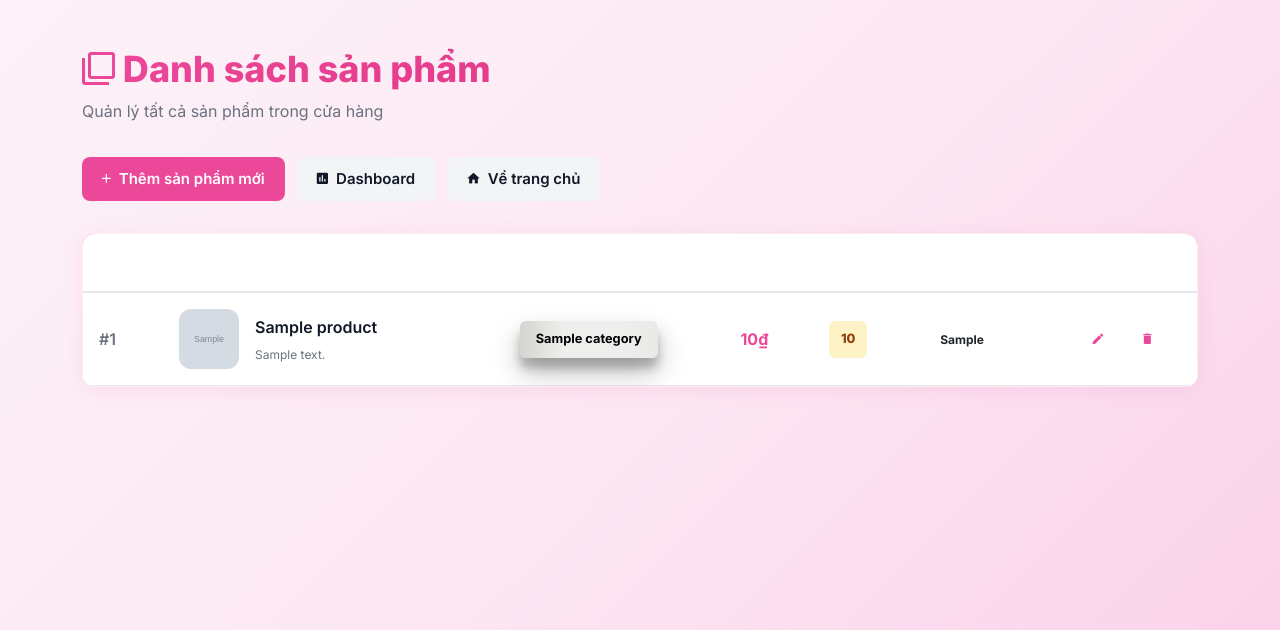
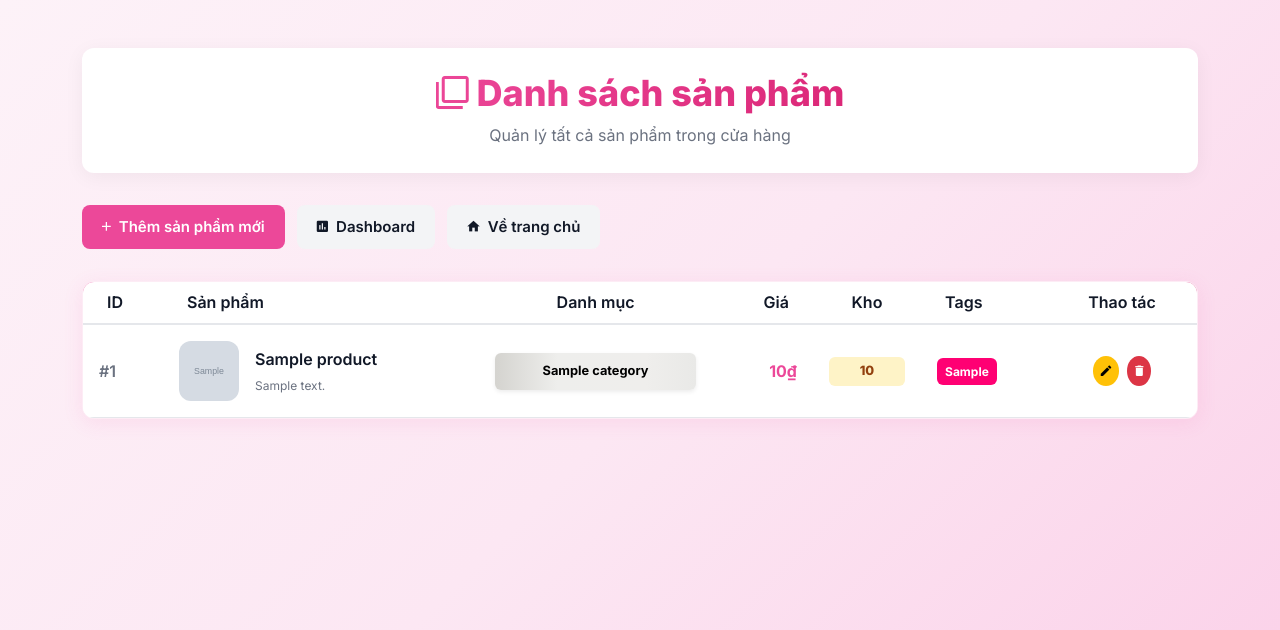
Before and after one commit to tqd-tech/LTW_FlowersGiftNow_Group6, a PHP site: page /admin/products.php in a window 1280 px wide. Shown: the top 630 px of the page. Run offline with PHP 8.4, Linux system fonts and the light colour scheme; tables that the repository leaves empty or names only in its code hold one stand-in row (values such as "Sample post"); grey boxes marked "Sample" are stand-in pictures.

Commit message:
fea: center for admin function

```diff
--- a/admin/products.php
+++ b/admin/products.php
@@ -56,18 +56,18 @@ $products = $pdo->query("SELECT p.*, c.name AS category_name FROM products p LEF
         thead {
             background: linear-gradient(135deg, var(--primary) 0%, var(--primary-dark) 100%) !important;
         }
-        thead th {
+        /* thead th {
             color: white !important;
-        }
+        } */
     </style>
 </head>
 <body>
 <div class="container py-5">
-    <div class="page-header" style="margin-bottom: 2rem;">
+    <div class="page-header" style="margin-bottom: 2rem; background: white; padding: 1.5rem 2rem; border-radius: var(--radius-lg); box-shadow: 0 4px 20px rgba(0, 0, 0, 0.05); display:flex; flex-direction: column; justify-content: space-between; align-items: center; ">
         <h1>
             <i class="zmdi zmdi-collection-item"></i> Danh sách sản phẩm
         </h1>
-        <p style="color: var(--text-secondary);">Quản lý tất cả sản phẩm trong cửa hàng</p>
+        <p style="color: var(--text-secondary); margin: 0; ">Quản lý tất cả sản phẩm trong cửa hàng</p>
     </div>
 
     <div style="display: flex; gap: 0.75rem; margin-bottom: 2rem; flex-wrap: wrap;">
@@ -87,13 +87,13 @@ $products = $pdo->query("SELECT p.*, c.name AS category_name FROM products p LEF
             <table class="table align-middle" style="margin-bottom: 0;">
                 <thead style="background: var(--gray-100); border-bottom: 2px solid var(--gray-200);">
                     <tr>
-                        <th style="padding: 1rem; font-weight: 600; color: var(--text-primary); width: 80px;">ID</th>
-                        <th style="padding: 1rem; font-weight: 600; color: var(--text-primary);">Sản phẩm</th>
-                        <th style="padding: 1rem; font-weight: 600; color: var(--text-primary); text-align: center;">Danh mục</th>
-                        <th style="padding: 1rem; font-weight: 600; color: var(--text-primary); text-align: right;">Giá</th>
-                        <th style="padding: 1rem; font-weight: 600; color: var(--text-primary); text-align: center;">Tồn kho</th>
-                        <th style="padding: 1rem; font-weight: 600; color: var(--text-primary);">Tags</th>
-                        <th style="padding: 1rem; font-weight: 600; color: var(--text-primary); text-align: center; width: 150px;">Thao tác</th>
+                        <th style="padding: 0.5rem 1.5rem ; font-weight: 600; color: var(--text-primary); width: 80px;">ID</th>
+                        <th style="padding: 0.5rem 1.5rem; font-weight: 600; color: var(--text-primary);">Sản phẩm</th>
+                        <th style="padding: 0.5rem 1.5rem; font-weight: 600; color: var(--text-primary); text-align: center;">Danh mục</th>
+                        <th style="padding: 0.5rem 1.5rem; font-weight: 600; color: var(--text-primary); text-align: right;">Giá</th>
+                        <th style="padding: 0.5rem 1.5rem; font-weight: 600; color: var(--text-primary); text-align: center;">Kho</th>
+                        <th style="padding: 0.5rem 1.5rem; font-weight: 600; color: var(--text-primary);">Tags</th>
+                        <th style="padding: 0.5rem 1.5rem; font-weight: 600; color: var(--text-primary); text-align: center; width: 150px;">Thao tác</th>
                     </tr>
                 </thead>
                 <tbody>
@@ -114,7 +114,7 @@ $products = $pdo->query("SELECT p.*, c.name AS category_name FROM products p LEF
                                     </div>
                                 <?php endif; ?>
                                 <div>
-                                    <div style="font-weight: 600; color: var(--text-primary); margin-bottom: 0.25rem;">
+                                    <div style="font-weight: 600; color: var(--text-primary); margin-bottom: 0.2rem;">
                                         <?= htmlspecialchars($product['name']) ?>
                                     </div>
                                     <?php if (!empty($product['description'])): ?>
@@ -127,7 +127,7 @@ $products = $pdo->query("SELECT p.*, c.name AS category_name FROM products p LEF
                         </td>
                         <td style="padding: 1rem; text-align: center;">
                             <?php if ($product['category_name']): ?>
-                                <span class="badge-modern badge-info">
+                                <span class="badge-modern badge-info shadow-sm">
                                     <?= htmlspecialchars($product['category_name']) ?>
                                 </span>
                             <?php else: ?>
@@ -156,7 +156,7 @@ $products = $pdo->query("SELECT p.*, c.name AS category_name FROM products p LEF
                             ?>
                                 <div class="tag-list">
                                     <?php foreach (array_slice($tags, 0, 3) as $tag): ?>
-                                        <span class="badge-modern badge-secondary" style="font-size: 0.75rem;">
+                                        <span class="badge-modern badge-secondary" style="font-size: 0.75rem; padding: 0.25rem 0.5rem; background: #ff0073ff; color: #ffffffff;">
                                             <?= htmlspecialchars(trim($tag)) ?>
                                         </span>
                                     <?php endforeach; ?>
@@ -171,12 +171,12 @@ $products = $pdo->query("SELECT p.*, c.name AS category_name FROM products p LEF
                         <td style="padding: 1rem;">
                             <div style="display: flex; gap: 0.5rem; justify-content: center;">
                                 <a href="edit_product.php?id=<?= $product['id'] ?>"
-                                   class="btn-modern btn-warning btn-sm"
+                                   class="btn-modern btn btn-warning btn-sm rounded-circle p-2"
                                    title="Sửa sản phẩm">
                                     <i class="zmdi zmdi-edit"></i>
                                 </a>
                                 <a href="delete_product.php?id=<?= $product['id'] ?>"
-                                   class="btn-modern btn-danger btn-sm"
+                                   class="btn-modern btn btn-danger btn-sm rounded-circle p-2"
                                    onclick="return confirm('Bạn có chắc chắn muốn xóa sản phẩm này?');"
                                    title="Xóa sản phẩm">
                                     <i class="zmdi zmdi-delete"></i>
--- a/assets/css/modern-design.css
+++ b/assets/css/modern-design.css
@@ -498,10 +498,11 @@ a:hover {
 
 /* ====== BADGES ====== */
 .badge-modern {
-    display: inline-flex;
+    display: flex;
+    justify-content: center;
     gap: 0.5rem;
     align-items: center;
-    padding: 0.5rem 0.75rem;
+    padding: 0.25rem 0.5rem;
     font-size: 0.8rem;
     font-weight: 700;
     border-radius: var(--radius-sm);
@@ -520,8 +521,8 @@ a:hover {
 }
 
 .badge-danger {
-    background: #FEE2E2;
-    color: #991B1B;
+    background: #ff4040;
+    color: #ffffff;
 }
 
 .badge-info {
--- a/index.php
+++ b/index.php
@@ -36,7 +36,7 @@ $sort = $_GET['sort'] ?? '';
     <div class="container-modern" style="padding: 4rem 2rem;">
         <div class="hero-modern-content">
             <div class="animate-slide-up">
-                <span class="badge-modern badge-info" style="font-size: 0.875rem; margin-bottom: 1rem;">
+                <span class="badge-modern badge-info d-inline-block " style="font-size: 0.875rem; margin-bottom: 1rem;">
                     <i class="fa fa-star"></i>
                     Uy tín • Chất lượng • Giao nhanh
                 </span>
```
Also changed, not shown: admin/coupons.php (+9 -9 lines), admin/orders.php (+8 -8 lines).
